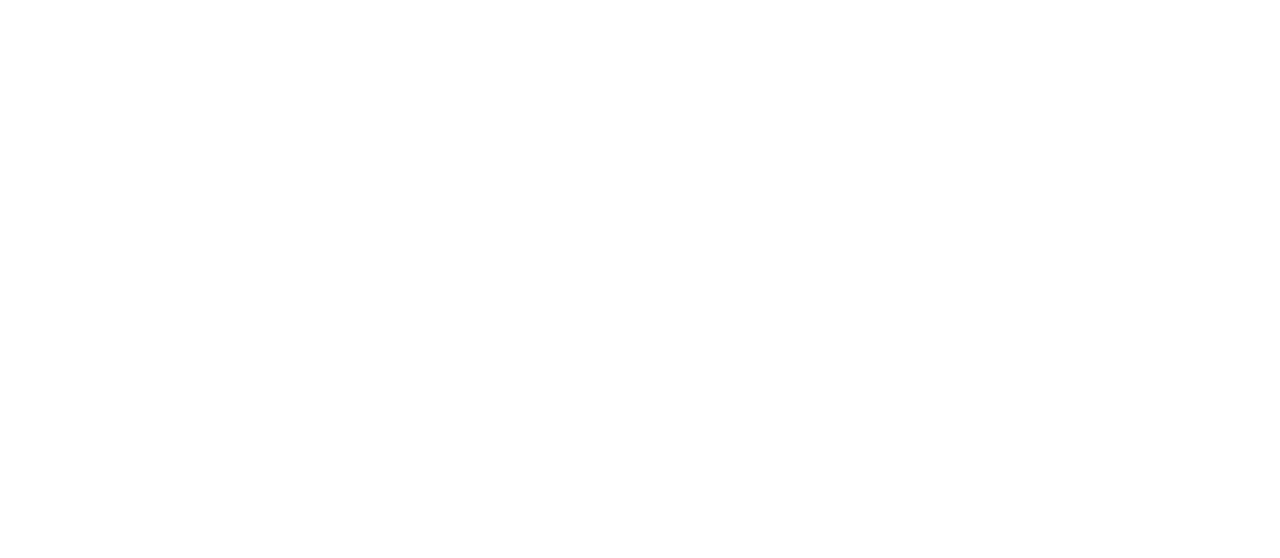
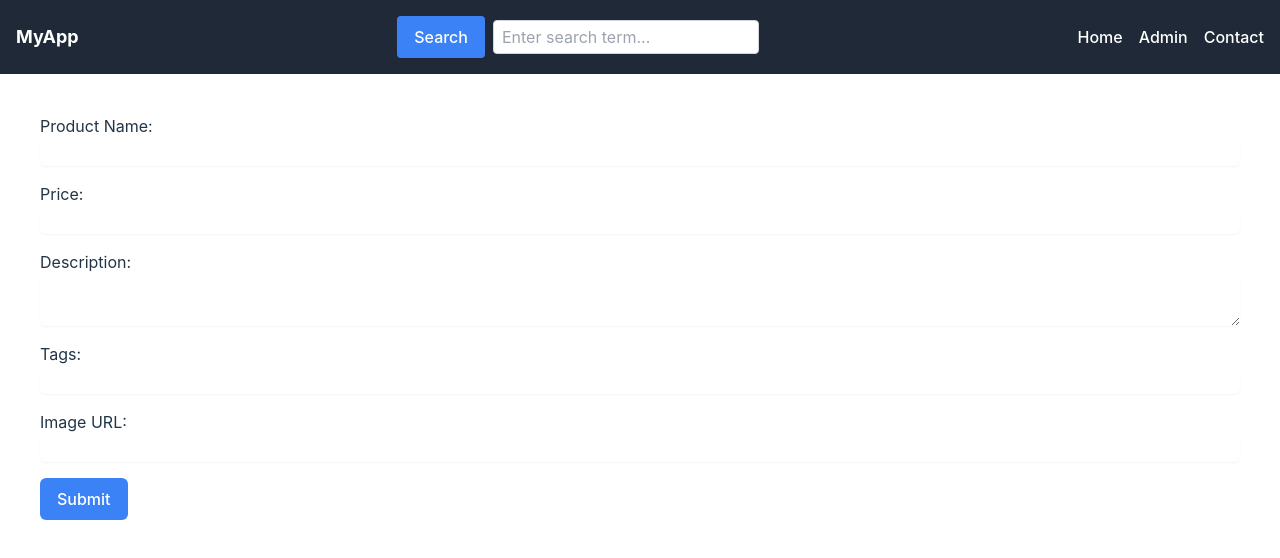
Before and after one commit to ryan-montagno/eCommFrontEnd, a React (Vite) app: page /editproduct/1 in a window 1280 px wide. Before the commit this address had no page. Shown: the top 558 px of the page. Built offline with nearby package versions, Linux system fonts and the light colour scheme; no server answers.

Commit message:
Thu Jun 19 02:40:19 PM EDT 2025

```diff
--- a/src/App.jsx
+++ b/src/App.jsx
@@ -15,7 +15,7 @@ function App() {
         <Route path="/" element={<Home />} />
           <Route path="/admin" element={<Admin />} />
         <Route path="/addproduct" element={<AddProduct />} />
-          <Route path="/editproduct" element={<EditProduct />} />
+          <Route path="/editproduct/:product_id" element={<EditProduct />} />
           <Route path="/deleteproduct" element={<DeleteProduct />} />
         <Route path="/searchview/:searchParam" element={<SearchView />} />
         <Route path="/editproductlookup" element={<EditProductLookUpPage />} />
--- a/src/Components/AddProductForm.jsx
+++ b/src/Components/AddProductForm.jsx
@@ -1,4 +1,5 @@
 import { useState } from "react";
+import {useNavigate} from "react-router-dom";
 
 const AddProductForm = () => {
   const [product_name, setName] = useState("");
@@ -6,6 +7,7 @@ const AddProductForm = () => {
   const [product_desc, setDescription] = useState("");
   const [product_tag, setTags] = useState("");
   const [image_url, setImageUrl] = useState("");
+  const navigate = useNavigate();
 
   const handleSubmit = (e) => {
     e.preventDefault();
@@ -40,6 +42,7 @@ const AddProductForm = () => {
         setImageUrl("");
       })
       .catch((error) => console.error("Error adding product:", error));
+      navigate('/');
   };
 
   return (
--- a/src/Components/DeleteProductForm.jsx
+++ b/src/Components/DeleteProductForm.jsx
@@ -22,6 +22,7 @@ const DeleteProductForm = () => {
                 console.log("Product deleted successfully", data);
             })
             .catch((error) => console.error("Error deleting product:", error));
+        navigate('/');
     };
 
     return (
--- a/src/Components/EditProductForm.jsx
+++ b/src/Components/EditProductForm.jsx
@@ -1,23 +1,33 @@
-import { useState } from "react";
-
-const EditProductForm = (product) => {
+import {useEffect, useState} from "react";
+import {useNavigate} from "react-router-dom";
 
 
-  const [product_name, setName] = useState("");
-  const [product_price, setPrice] = useState("");
-  const [product_desc, setDescription] = useState("");
-  const [product_tag, setTags] = useState("");
-  const [image_url, setImageUrl] = useState("");
+const EditProductForm = ( { product_id } ) => {
+
+  const [product, setProduct] = useState({});
+  const navigate = useNavigate();
+
+
+  useEffect(() => {
+    fetch(`http://localhost:8080/api/products/findByID/${product_id}`, {
+      method: "GET",
+      headers: {
+        "Content-Type": "application/json"
+      },
+    })
+        .then((response) => {
+          if (!response.ok) {
+            throw new Error("Network response was not ok");
+          }
+          return response.json();
+        })
+        .then((data) => setProduct(data))
+        .catch((error) => console.error("Error deleting product:", error));
+  }, [product_id]);
 
   const handleSubmit = (e) => {
     e.preventDefault();
-    const product = {
-      product_name,
-      product_desc,
-      product_price,
-      product_tag,
-      image_url,
-    };
+
 
     fetch("http://localhost:8080/api/products", {
       method: "POST",
@@ -34,19 +44,69 @@ const EditProductForm = (product) => {
         })
         .then((data) => {
           console.log("Product added:", data);
-        // Reset form fields
-        setName("");
-        setPrice("");
-        setDescription("");
-        setTags("");
-        setImageUrl("");
+
         })
         .catch((error) => console.error("Error adding product:", error));
+    navigate('/');
   };
 
+
+
   return (
-      <h1>{product.product_name}</h1>
+      <form onSubmit={handleSubmit} className="space-y-4 p-10">
+        <label className="block">
+          Product Name:
+          <input
+              type="text"
+              placeholder={product.product_name}
+              onChange={(e) => product.product_name = e.target.value}
+              className="mt-1 block w-full border-gray-300 rounded-md shadow-sm"
+          />
+        </label>
+        <label className="block">
+          Price:
+          <input
+              type="number"
+              placeholder={product.product_price}
+              onChange={(e) => product.product_price = e.target.value}
+              className="mt-1 block w-full border-gray-300 rounded-md shadow-sm"
+          />
+        </label>
+        <label className="block">
+          Description:
+          <textarea
+              placeholder={product.product_desc}
+              onChange={(e) => product.product_desc = e.target.value}
+              className="mt-1 block w-full border-gray-300 rounded-md shadow-sm"
+          />
+        </label>
+        <label className="block">
+          Tags:
+          <input
+              type="text"
+              placeholder={product.product_tag}
+              onChange={(e) => product.product_tag = e.target.value}
+              className="mt-1 block w-full border-gray-300 rounded-md shadow-sm"
+          />
+        </label>
+        <label className="block">
+          Image URL:
+          <input
+              type="text"
+              placeholder={product.image_url}
+              onChange={(e) => product.image_url = e.target.value}
+              className="mt-1 block w-full border-gray-300 rounded-md shadow-sm"
+          />
+        </label>
+        <button
+            type="submit"
+            className="mt-4 bg-blue-500 text-white py-2 px-4 rounded-md hover:bg-blue-600"
+        >
+          Submit
+        </button>
+      </form>
   );
+
 };
 
 export default EditProductForm;
--- a/src/Components/EditProductLookUp.jsx
+++ b/src/Components/EditProductLookUp.jsx
@@ -5,22 +5,12 @@ import {useNavigate} from "react-router-dom";
 
 const EditProductLookUp = () => {
     const [product_id, setID] = useState("")
-    const [product, setProduct] = useState("")
     const navigate = useNavigate()
 
     const handleSubmit = (e) => {
         e.preventDefault();
 
-        fetch(`http://localhost:8080/api/products/id?id=${product_id}`) // Adjust to match your Spring Boot API
-            .then((response) => {
-                if (!response.ok) {
-                    throw new Error("Network response was not ok");
-                }
-                return response.json(); // If returning JSON, use response.json()
-            })
-            .then((data) => setProduct(data))
-            .then(navigate('/editProduct'), {state: {product: product}})
-            .catch((error) => console.error("Error fetching data:", error));
+        navigate(`/editproduct/${product_id}`);
     };
 
     return (
--- a/src/Pages/EditProduct.jsx
+++ b/src/Pages/EditProduct.jsx
@@ -1,17 +1,17 @@
 import NavBar from "../Components/NavBar.jsx";
 import EditProductForm from "../Components/EditProductForm.jsx";
-import {useLocation} from "react-router-dom";
+import {useParams} from "react-router-dom";
 
 
 function EditProduct() {
 
-    const location = useLocation();
-    const product = location.state || {};
+    const { product_id } = useParams();
+
 
     return (
         <>
             <NavBar />
-            <EditProductForm product={product}/>
+            <EditProductForm  product_id={product_id} />
         </>
     );
 }
--- a/src/Pages/EditProductLookUpPage.jsx
+++ b/src/Pages/EditProductLookUpPage.jsx
@@ -2,7 +2,7 @@ import NavBar from "../Components/NavBar.jsx";
 import EditProductLookUp from "../Components/EditProductLookUp.jsx";
 
 
-function EditProduct() {
+function EditProductLookUpPage() {
     return (
         <>
             <NavBar />
@@ -11,4 +11,4 @@ function EditProduct() {
     );
 }
 
-export default EditProduct;
+export default EditProductLookUpPage;
```
Lines whose indentation alone changed are shown as unchanged.
